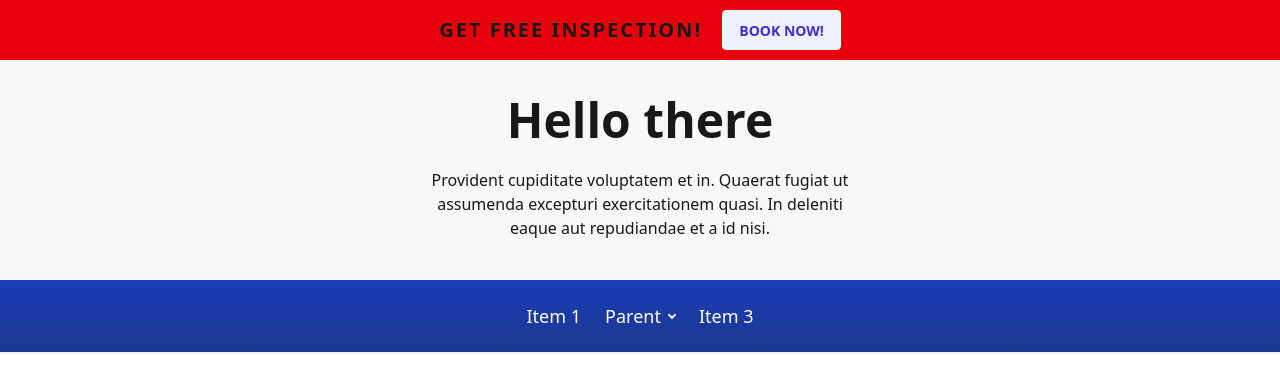
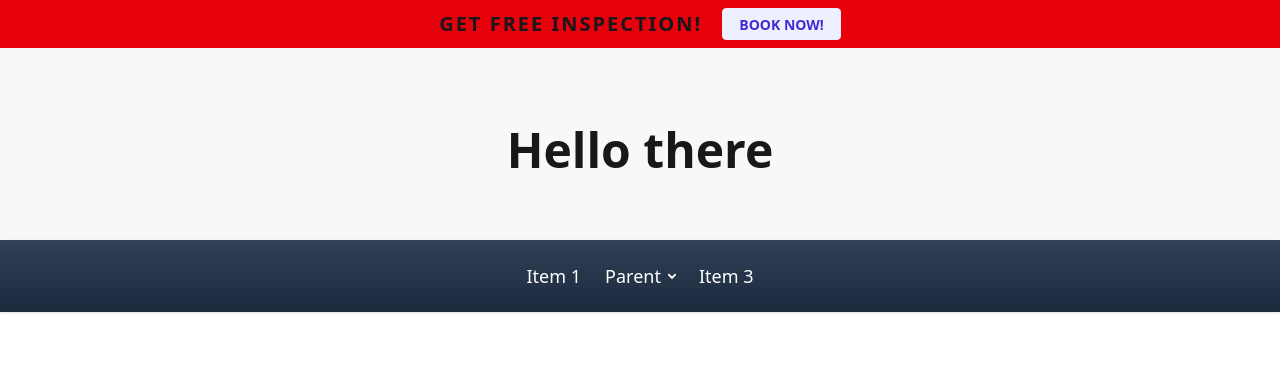
Before and after one commit to huzaifa1095/duct-cleaning-app, a Next.js app: page / in a window 1280 px wide. Shown: the top 392 px of the page. Built offline with nearby package versions, Linux system fonts and the light colour scheme.

Commit message:
minor adjustments

```diff
--- a/src/app/page.tsx
+++ b/src/app/page.tsx
@@ -3,28 +3,25 @@ import Image from "next/image";
 export default function Home() {
   return (
     <div className="w-screen h-screen relative">
-      <div className="h-15 w-full bg-red-600 absolute gap-x-5 flex justify-center items-center">
-        <h4 className="font-bold text-xl tracking-widest">
+      <div className="h-12 w-full bg-red-600 px-3 absolute gap-x-5 flex justify-center items-center">
+        <h4 className="font-bold text-md sm:text-xl tracking-widest">
          GET FREE INSPECTION!
         </h4>
-        <button className="btn btn-soft btn-primary">
+        <button className="btn btn-soft btn-primary h-8">
            BOOK NOW!
         </button>
       </div>
-      <div className="hero bg-base-200 h-70 w-full pt-20">
+      <div className="hero bg-base-200 h-60 w-full pt-15">
         <div className="hero-content text-center w-full flex justify-center">
-          <div className="w-md">
+          <div className="w-full">
             <h1 className="text-5xl font-bold">Hello there</h1>
-            <p className="py-6">
-              Provident cupiditate voluptatem et in. Quaerat fugiat ut assumenda excepturi exercitationem
-              quasi. In deleniti eaque aut repudiandae et a id nisi.
-            </p>
+
           </div>
         </div>
       </div>
 
       <nav>
-        <div className="navbar bg-gradient-to-t from-blue-900 to-blue-800 shadow-sm">
+        <div className="navbar bg-gradient-to-t to-slate-700 from-slate-800 shadow-sm">
           <div className="navbar-start">
             <div className="dropdown ">
               <div tabIndex={0} role="button" className="btn btn-ghost lg:hidden">
```
